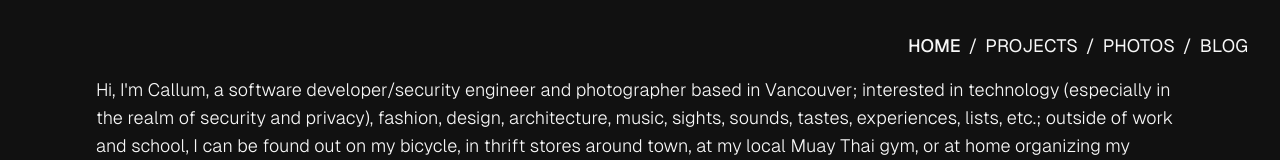
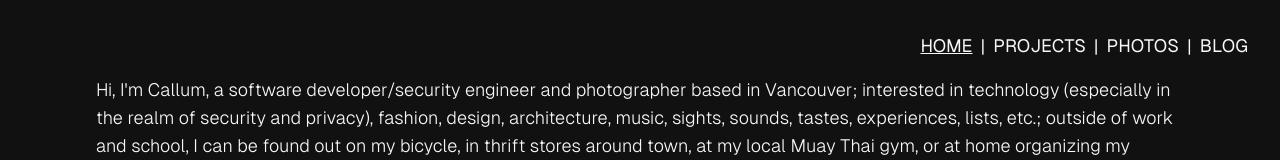
Before and after one commit to cbarkr/portfolio, a Vue app: page / in a window 1280 px wide. Shown: the top 160 px of the page. Built offline with nearby package versions, Linux system fonts and the light colour scheme.

Commit message:
make nav more angular and clear as to which tab is the current one

```diff
--- a/src/components/Nav.vue
+++ b/src/components/Nav.vue
@@ -15,7 +15,7 @@ import { RouterLink } from 'vue-router'
         :to="item.route"
         class="hover:bg-whiteish hover:text-blackish hover:no-underline"
       >
-        <div v-if="item.title === $route.name" class="font-medium">
+        <div v-if="item.title === $route.name" class="underline">
           {{ item.title.toUpperCase() }}
         </div>
         <div v-else>
@@ -27,14 +27,14 @@ import { RouterLink } from 'vue-router'
           Blog is hosted as a separate project, and thus cannot be routed to the same way.
           This here is a bit of a workaround (using an <a> and adding a trailing slash) to make sure we route to the other project.
         -->
-        <div v-if="item.title === $route.name" class="font-medium">
+        <div v-if="item.title === $route.name" class="underline">
           {{ item.title.toUpperCase() }}
         </div>
         <div v-else>
           {{ item.title.toUpperCase() }}
         </div>
       </a>
-      <div v-if="index !== nav.length - 1" class="pr-2">/</div>
+      <div v-if="index !== nav.length - 1" class="pr-2">|</div>
     </div>
   </div>
 </template>
```
